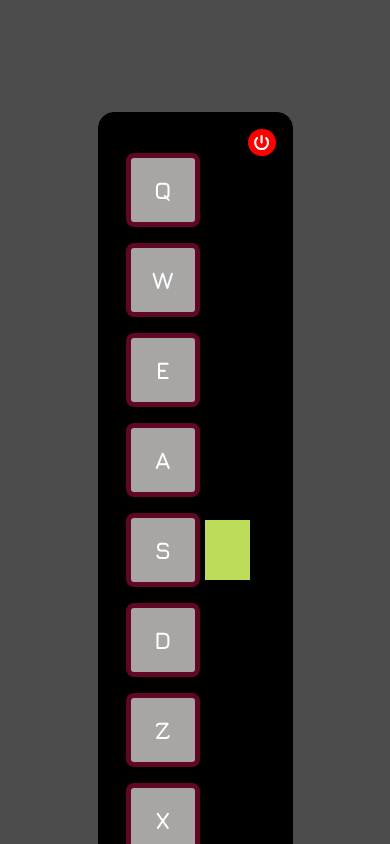
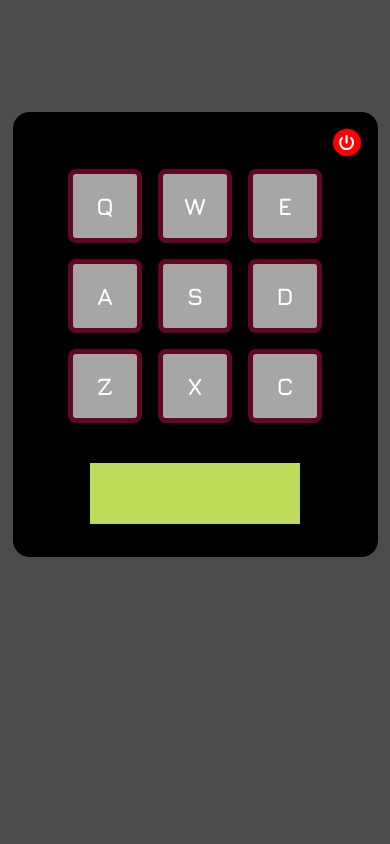
Before and after one commit to shwetakanekar/DrumMachine, a React (Vite) app: page / in a window 390 px wide. Shown: the top 844 px of the page. Built offline with nearby package versions, Linux system fonts and the light colour scheme.

Commit message:
Made the app responsive

```diff
--- a/src/App.css
+++ b/src/App.css
@@ -2,7 +2,6 @@
     display: flex;
     margin: 7rem auto;
     padding: 2rem;
-    width: 50%;
     border: 1px solid #000000;
     justify-content: space-around;
     align-items: center;
@@ -67,3 +66,20 @@
     padding: 5px;
     border-radius: 50%;
 }
+
+@media screen and (max-width:700px) {
+    #drum-machine {
+        flex-direction: column;
+        max-width: 365px;
+    }
+
+    #drum-keys {
+        width: 100%;
+        margin-top: 1rem;
+    }
+
+    #drum-controls {
+        width: 100%;
+        margin-top: 2rem;
+    }
+}
```
